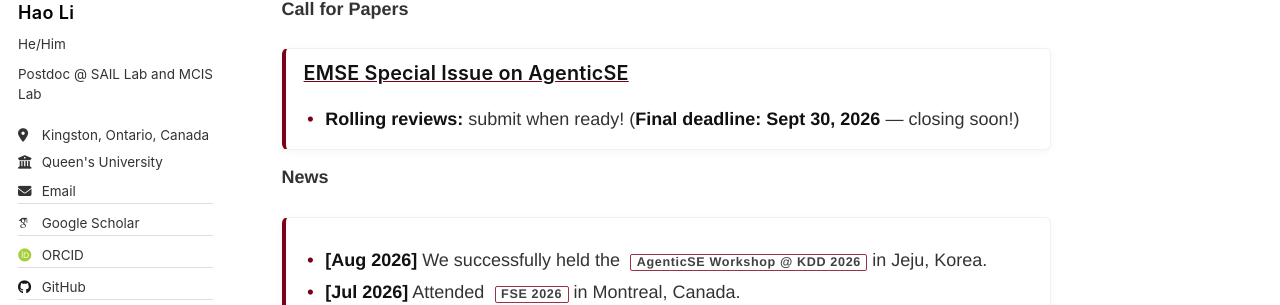
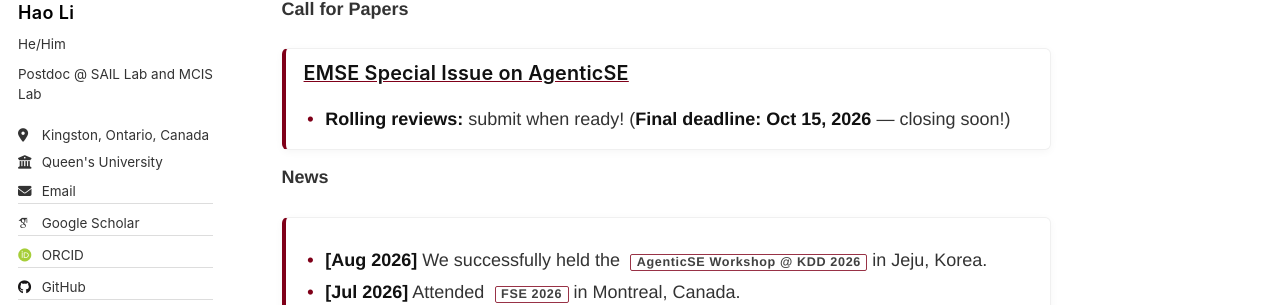
Before and after one commit to Leo-LiHao/Leo-LiHao.github.io, a Jekyll site: the page built from _pages/about.md, in a window 1280 px wide and 900 px high. Shown: the part 287-592 px from the top of the window. Built offline with Jekyll 4.4.1, drawn with Linux system fonts in a browser that asks for light colours; some web fonts are replaced.

Commit message:
updated emse si deadline

```diff
--- a/_pages/about.md
+++ b/_pages/about.md
@@ -21,7 +21,7 @@ My primary research focuses on [Agentic Software Engineering (AgenticSE)](https:
 
 <div class="cfp-notice" markdown="1">
 #### [**EMSE Special Issue on AgenticSE**](https://emsejournal.github.io/special_issues/2026_SI_Agentic_SE.html)
-- **Rolling reviews:** submit when ready! (**Final deadline: Sept 30, 2026** — closing soon!)
+- **Rolling reviews:** submit when ready! (**Final deadline: Oct 15, 2026** — closing soon!)
 </div>
 
 <!-- <div class="cfp-notice" markdown="1">
```
